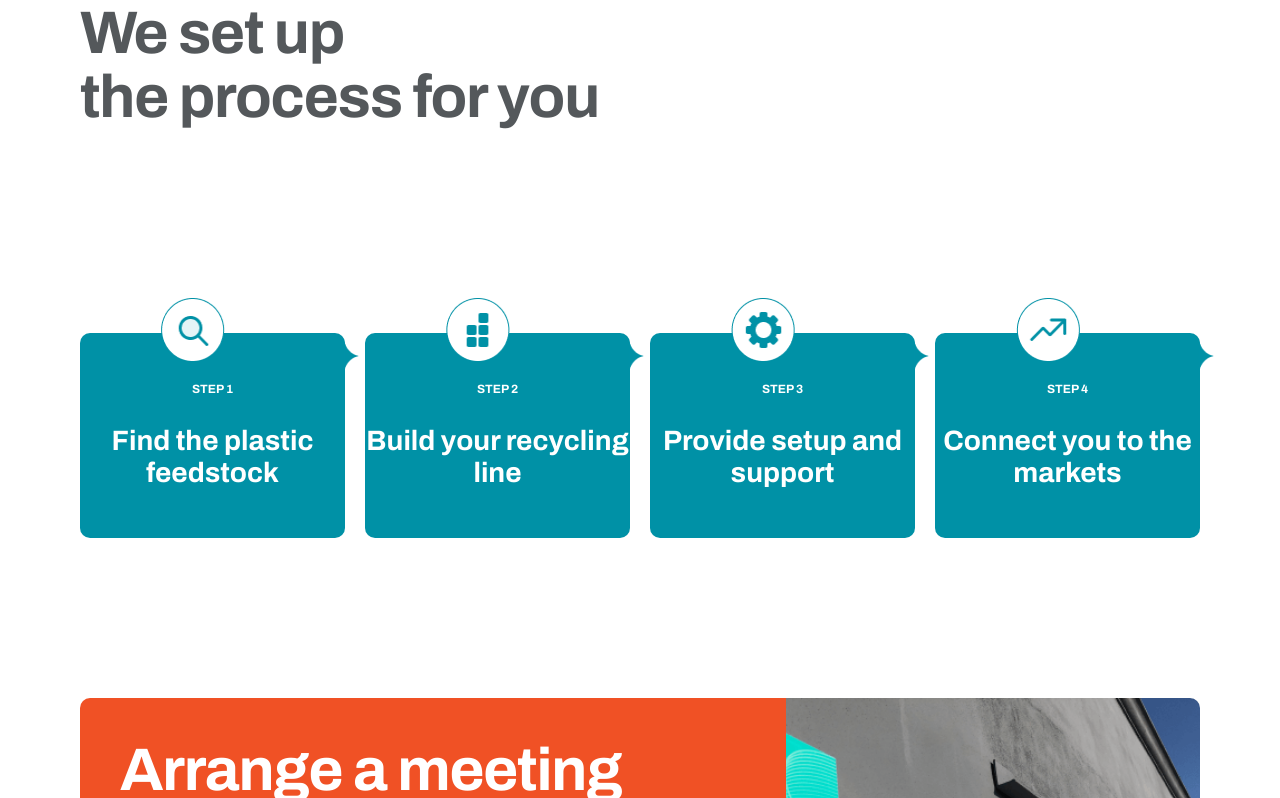
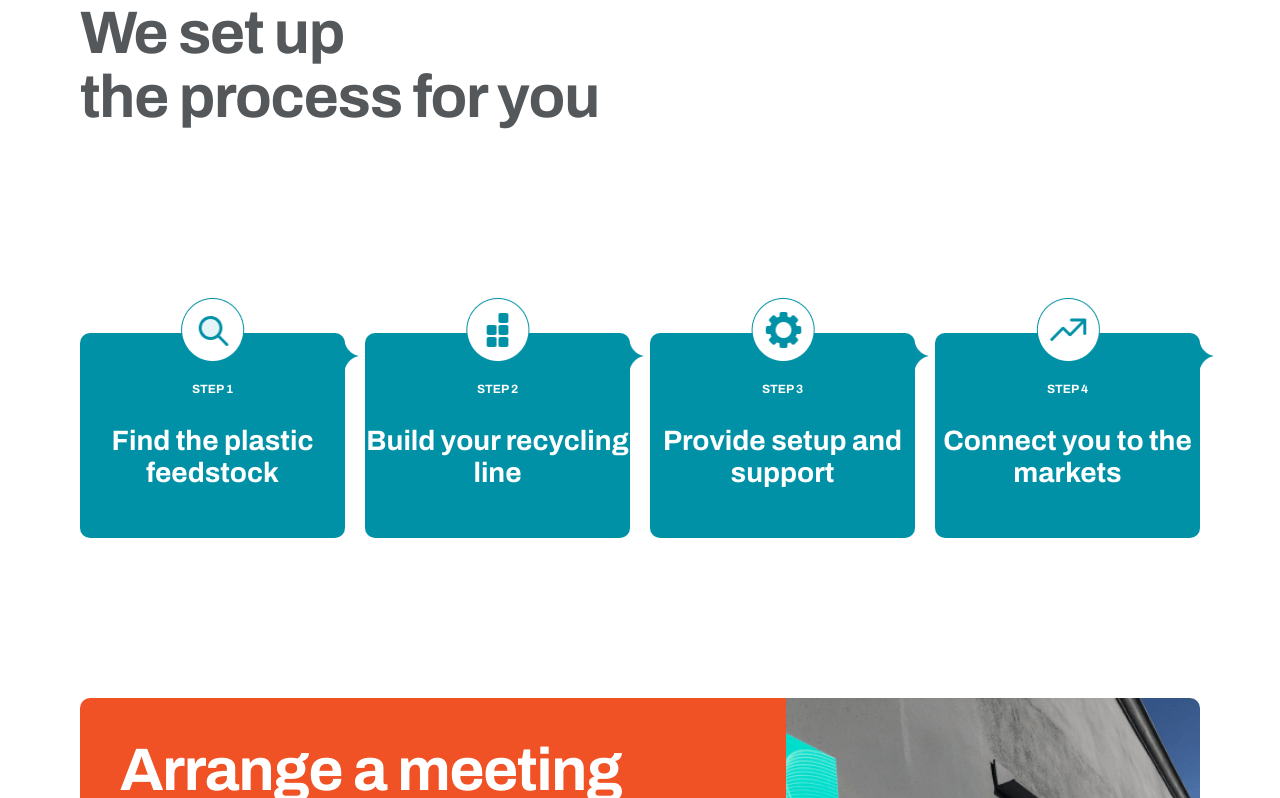
Before and after one commit to Apiary-Arqlite/arqlite, a React (Create React App) app: page / in a window 1280 px wide. Shown: the part 5520-6318 px from the top of the page. Built offline with nearby package versions, Linux system fonts and the light colour scheme.

Commit message:
fixed absolute positioning

```diff
--- a/src/blocks/timelineCard.css
+++ b/src/blocks/timelineCard.css
@@ -34,7 +34,7 @@
   height: 64px;
   position: absolute;
   z-index: 1000;
-  right: 120px;
+  right: calc(50% - 32px);
   top: -35px;
 }
 .card__side-element {
```
